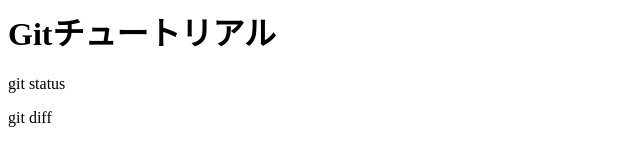
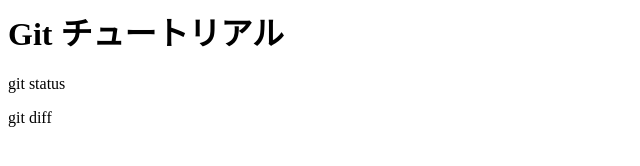
Before and after one commit to cyacyacho/git_tutorial, a plain HTML site: page index.html in a window 1280 px wide. Shown: the whole page, without its empty margins (0-640 px from the left). Drawn offline with Linux system fonts and the light colour scheme.

```diff
--- a/index.html
+++ b/index.html
@@ -1,3 +1,3 @@
-<h1>Gitチュートリアル</h1>
+<h1>Git チュートリアル</h1>
 <p>git status</p>
 <p>git diff</p>
```
